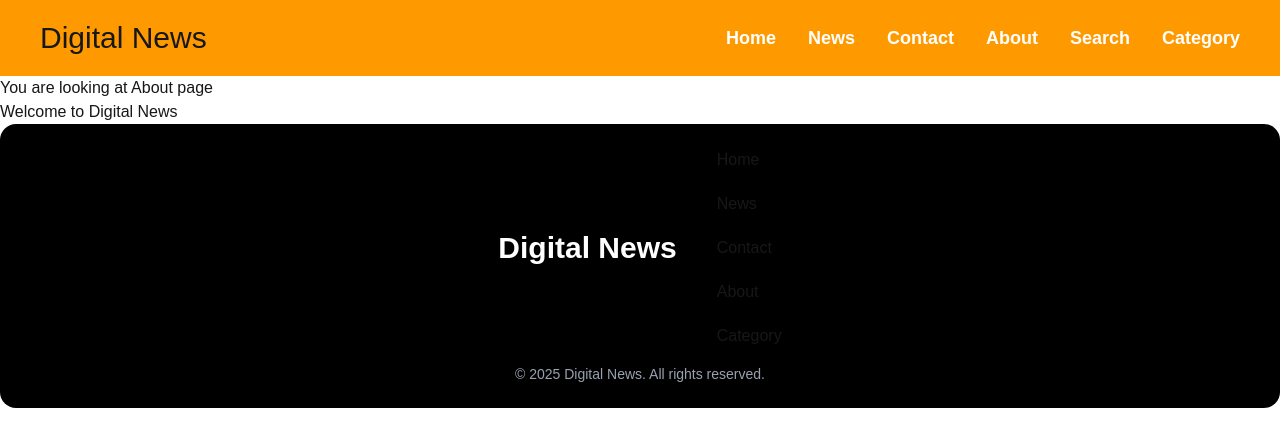
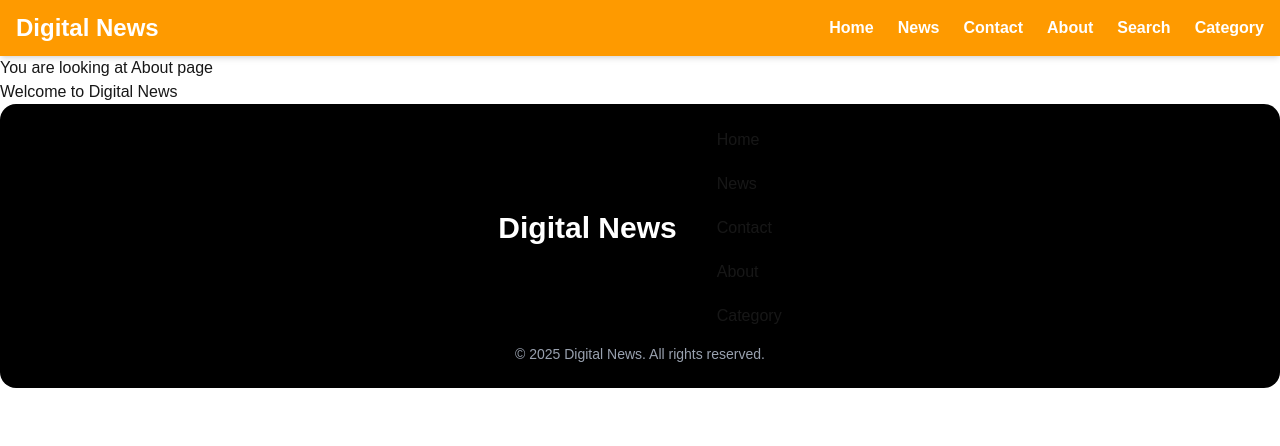
Before and after one commit to hitencodes01/01_next_project, a Next.js app: page /about in a window 1280 px wide. Shown: the top 446 px of the page. Built offline with nearby package versions, Linux system fonts and the light colour scheme.

Commit message:
handle styling

```diff
--- a/components/Header.js
+++ b/components/Header.js
@@ -1,30 +1,19 @@
 import Link from "next/link";
-import SearchNews from "./SearchNews";
 
 export default function Header() {
   return (
-    <div className="flex justify-between bg-amber-500 px-10 py-5 items-center">
-      <div className="text-3xl">Digital News</div>
-      <ul className="flex gap-8 text-white font-semibold text-lg">
-        <li>
-          <Link href={"/"}>Home</Link>
-        </li>
-        <li>
-          <Link href={"/news"}>News</Link>
-        </li>
-        <li>
-          <Link href={"/contact"}>Contact</Link>
-        </li>
-        <li>
-          <Link href={"/about"}>About</Link>
-        </li>
-        <li>
-          <Link href={"/search"}>Search</Link>
-        </li>
-        <li>
-          <Link href={"/category"}>Category</Link>
-        </li>
-      </ul>
+    <div className="bg-amber-500 px-4 py-3 shadow-md">
+      <div className="max-w-7xl mx-auto flex flex-col md:flex-row md:justify-between items-center gap-3">
+        <div className="text-2xl font-bold text-white">Digital News</div>
+        <ul className="flex flex-wrap justify-center gap-3 md:gap-6 text-white font-semibold text-sm md:text-base">
+          <li><Link href="/">Home</Link></li>
+          <li><Link href="/news">News</Link></li>
+          <li><Link href="/contact">Contact</Link></li>
+          <li><Link href="/about">About</Link></li>
+          <li><Link href="/search">Search</Link></li>
+          <li><Link href="/category">Category</Link></li>
+        </ul>
+      </div>
     </div>
   );
 }
```
